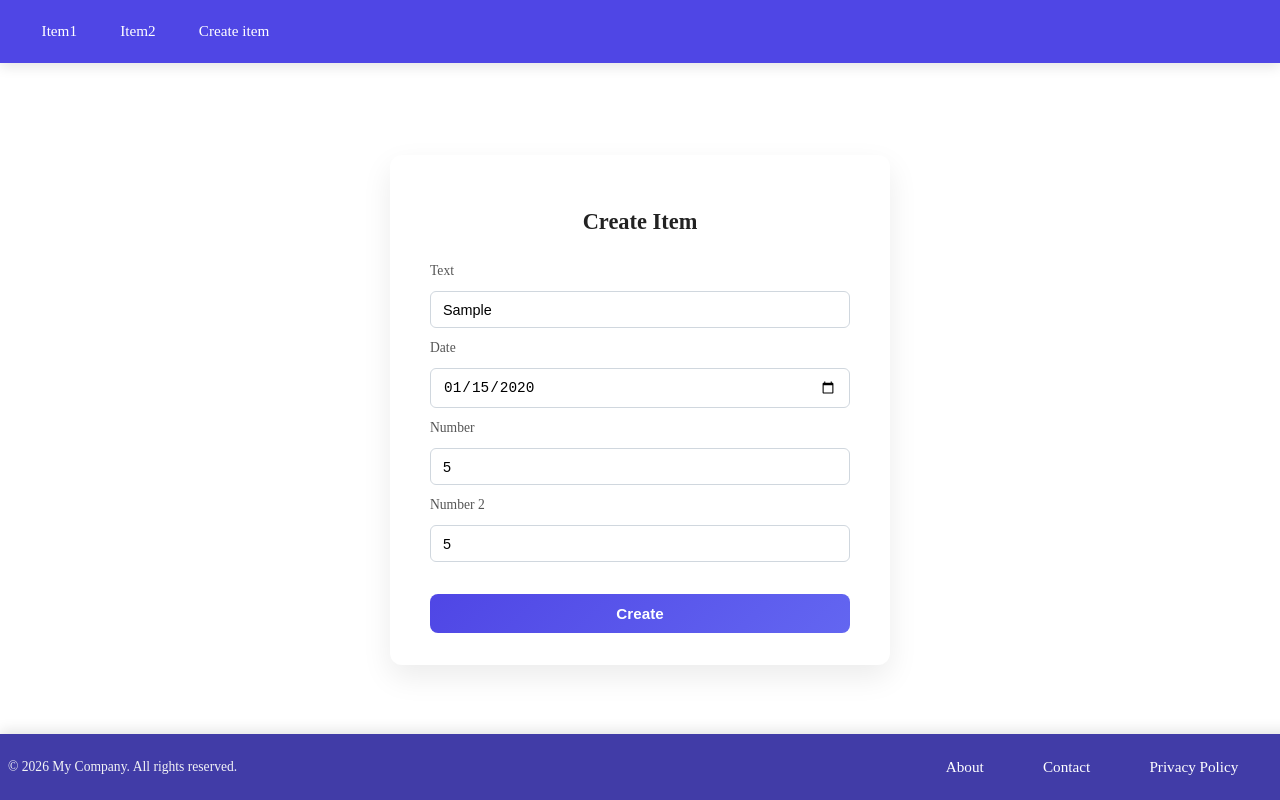
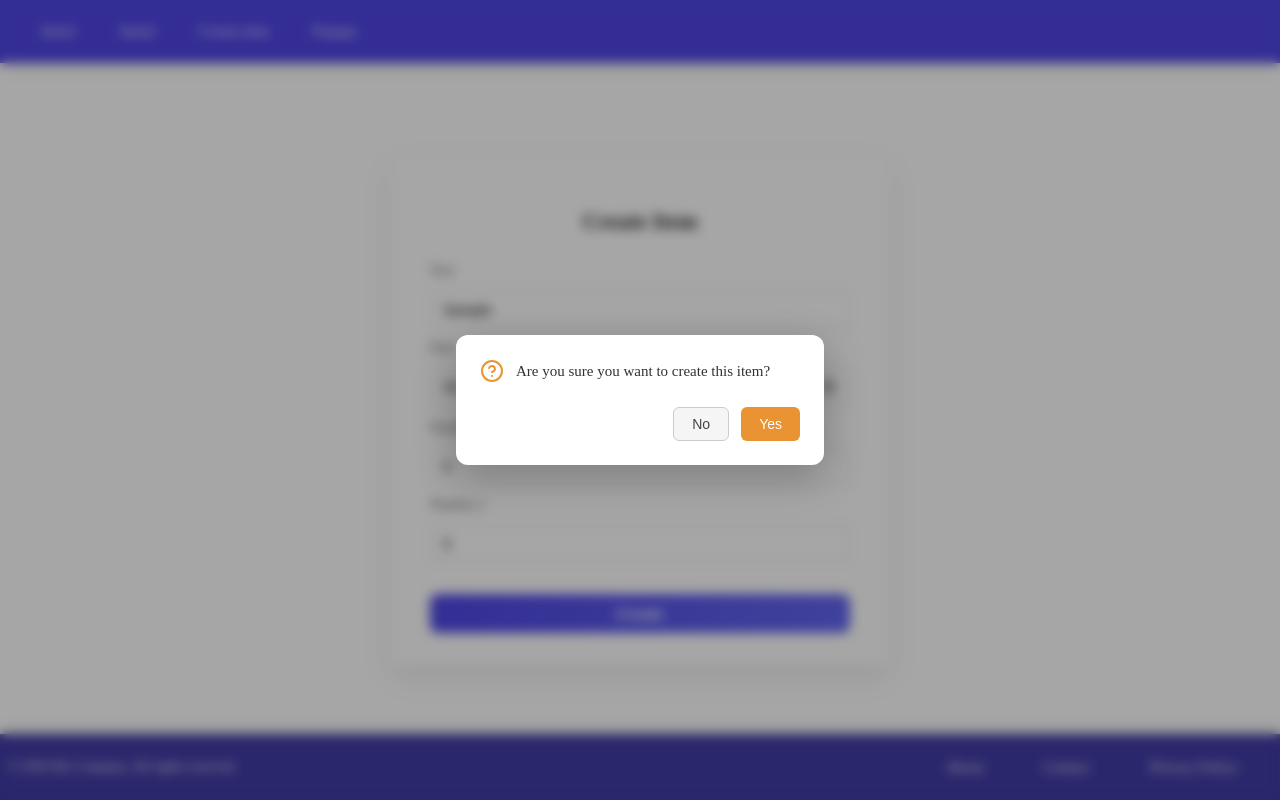
Before and after one commit to dstajic/frontend-sablon, a React (Vite) app: page /createItem in a window 1280 px wide. Both pictures are taken after typing "Sample", "2020-01-15", "5", "5" into the empty fields and a click on the button "Create". Built offline with nearby package versions, Linux system fonts and the light colour scheme.

Commit message:
dodati popupovi

```diff
--- a/package.json
+++ b/package.json
@@ -11,6 +11,7 @@
   "dependencies": {
     "axios": "^1.13.2",
     "i": "^0.3.7",
+    "lucide-react": "^0.562.0",
     "npm": "^11.7.0",
     "react": "^19.0.0",
     "react-dom": "^19.0.0",
--- a/src/App.jsx
+++ b/src/App.jsx
@@ -5,6 +5,7 @@ import TableRenderComponent from "./components/pages/TableRenderComponent";
 import FooterBlueprint from "./components/sharedComponents/FooterBlueprint";
 import NavbarBlueprint from "./components/sharedComponents/NavBarBlueprint";
 import CreateFormBlueprint from "./components/forms/CreateFormBlueprint";
+import PopupTestPanel from "./components/popupTestPanel";
 import "./styles/globals.scss";
 
 export default () => (
@@ -15,6 +16,7 @@ export default () => (
         <Route path="/item1" element={<CardRenderComponent />}></Route>
         <Route path="/item2" element={<TableRenderComponent />}></Route>
         <Route path="/createItem" element={<CreateFormBlueprint />}></Route>
+        <Route path="/popups" element={<PopupTestPanel />}></Route>
       </Routes>
       <FooterBlueprint />
     </BrowserRouter>
--- a/src/components/forms/CreateFormBlueprint.jsx
+++ b/src/components/forms/CreateFormBlueprint.jsx
@@ -1,53 +1,51 @@
-import React from "react";
+import React, { useState } from "react";
 import { useForm } from "react-hook-form";
-import { useState } from "react";
 import "../../styles/createFormBlueprintStyle.scss";
 
+import ErrorPopup from "../sharedComponents/errorPopupBlueprint";
+import SuccessPopup from "../sharedComponents/sucessPopupBlueprint";
+import ConfirmationPopup from "../sharedComponents/confirmationPopupBlueprint";
+// import { createItem } from "../../services/itemService";
+
 const CreateFormBlueprint = () => {
-  const {
-    register,
-    handleSubmit,
-    formState: { errors },
-  } = useForm({ mode: "onChange" });
+  const { register, handleSubmit } = useForm({ mode: "onChange" });
 
   const [errorMsg, setErrorMessage] = useState("");
+  const [successMsg, setSuccessMessage] = useState("");
+
   const [showError, setShowError] = useState(false);
+  const [showSuccess, setShowSuccess] = useState(false);
+  const [showConfirmation, setShowConfirmation] = useState(false);
 
-  const onSubmit = async (data) => {
+  const [formData, setFormData] = useState(null);
+
+  const handleCreate = async () => {
     try {
       const payload = {
-        ...data,
-        number: Number(data.number),
-        number2: Number(data.number2),
-        text: String(data.text),
-        date: data.date || null,
+        ...formData,
+        number: Number(formData.number),
+        number2: Number(formData.number2),
+        text: String(formData.text),
+        date: formData.date || null,
       };
 
       // await createItem(payload);
 
       console.log("Item created", payload);
+
+      setSuccessMessage("Item successfully created!");
+      setShowSuccess(true);
     } catch (error) {
-      if (error?.response?.status) {
-        if (error.response.status === 404) {
-          setErrorMessage(error.response.data?.error || "Resource not found.");
-        } else if (error.response.status === 500) {
-          setErrorMessage(
-            "Server is temporarily unavailable. Please try again later."
-          );
-        } else {
-          setErrorMessage(`Error: ${error.response.status}`);
-        }
-      } else if (error?.request) {
-        setErrorMessage(
-          "The server is not responding. Please try again later."
-        );
-      } else {
-        setErrorMessage("Something went wrong. Please try again.");
-      }
+      setErrorMessage("Failed to create item.");
+      setShowError(true);
+    } finally {
+      setShowConfirmation(false);
+    }
+  };
 
-      setShowError(true);
-      console.log("Create failed:", error);
-    }
+  const onSubmit = (data) => {
+    setFormData(data);
+    setShowConfirmation(true);
   };
 
   return (
@@ -55,45 +53,49 @@ const CreateFormBlueprint = () => {
       <form className="form" onSubmit={handleSubmit(onSubmit)}>
         <h3>Create Item</h3>
 
-        <label htmlFor="text">Text</label>
-        <input
-          type="text"
-          id="text"
-          placeholder="Text"
-          {...register("text", {
-            required: "Text is required",
-          })}
-        />
+        <label>Text</label>
+        <input {...register("text", { required: true })} />
 
-        <label htmlFor="date">Date</label>
-        <input type="date" id="date" {...register("date")} />
+        <label>Date</label>
+        <input type="date" {...register("date")} />
 
-        <label htmlFor="number">Number</label>
-        <input
-          type="number"
-          id="number"
-          placeholder="Number"
-          {...register("number", {
-            required: "Number is required",
-          })}
-        />
+        <label>Number</label>
+        <input type="number" {...register("number", { required: true })} />
 
-        <label htmlFor="number2">Number 2</label>
-        <input
-          type="number"
-          id="number2"
-          placeholder="Number 2"
-          {...register("number2", {
-            required: "Second number is required",
-          })}
-        />
-
-        {showError && <p className="errorMessage">{errorMsg}</p>}
+        <label>Number 2</label>
+        <input type="number" {...register("number2", { required: true })} />
 
         <button id="submitBtn" type="submit">
           Create
         </button>
       </form>
+
+      {/* ERROR */}
+      {showError && (
+        <ErrorPopup
+          message={errorMsg}
+          timeOut={2}
+          onClose={() => setShowError(false)}
+        />
+      )}
+
+      {/* SUCCESS */}
+      {showSuccess && (
+        <SuccessPopup
+          message={successMsg}
+          timeOut={2}
+          onClose={() => setShowSuccess(false)}
+        />
+      )}
+
+      {/* CONFIRMATION */}
+      {showConfirmation && (
+        <ConfirmationPopup
+          message="Are you sure you want to create this item?"
+          onYes={handleCreate}
+          onNo={() => setShowConfirmation(false)}
+        />
+      )}
     </div>
   );
 };
--- /dev/null
+++ b/src/components/popupTestPanel.jsx
@@ -0,0 +1,63 @@
+import React, { useState } from "react";
+
+import SuccessPopup from "../components/sharedComponents/sucessPopupBlueprint";
+import ErrorPopupBlueprint from "../components/sharedComponents/errorPopupBlueprint";
+import ConfirmationPopup from "../components/sharedComponents/confirmationPopupBlueprint";
+
+const PopupTestPanel = () => {
+  const [showSuccess, setShowSuccess] = useState(false);
+  const [showError, setShowError] = useState(false);
+  const [showConfirmation, setShowConfirmation] = useState(false);
+
+  return (
+    <>
+      <div
+        style={{
+          display: "flex",
+          gap: "16px",
+          padding: "24px",
+        }}
+      >
+        <button onClick={() => setShowSuccess(true)}>Open Success Popup</button>
+
+        <button onClick={() => setShowError(true)}>Open Error Popup</button>
+
+        <button onClick={() => setShowConfirmation(true)}>
+          Open Confirmation Popup
+        </button>
+      </div>
+
+      {/* SUCCESS */}
+      {showSuccess && (
+        <SuccessPopup
+          message="This is a success message!"
+          timeOut={2}
+          onClose={() => setShowSuccess(false)}
+        />
+      )}
+
+      {/* ERROR */}
+      {showError && (
+        <ErrorPopupBlueprint
+          message="This is an error message!"
+          timeOut={2}
+          onClose={() => setShowError(false)}
+        />
+      )}
+
+      {/* CONFIRMATION */}
+      {showConfirmation && (
+        <ConfirmationPopup
+          message="Are you sure you want to continue?"
+          onYes={() => {
+            console.log("Confirmed!");
+            setShowConfirmation(false);
+          }}
+          onNo={() => setShowConfirmation(false)}
+        />
+      )}
+    </>
+  );
+};
+
+export default PopupTestPanel;
--- a/src/components/sharedComponents/NavBarBlueprint.jsx
+++ b/src/components/sharedComponents/NavBarBlueprint.jsx
@@ -14,6 +14,9 @@ const NavbarBlueprint = () => {
       <Link className="link" to="/createItem">
         <p>Create item</p>
       </Link>
+      <Link className="link" to="/popups">
+        <p>Popups</p>
+      </Link>
     </div>
   );
 };
--- /dev/null
+++ b/src/components/sharedComponents/confirmationPopupBlueprint.jsx
@@ -0,0 +1,25 @@
+import React from "react";
+import { CircleQuestionMark } from "lucide-react";
+import "../../styles/confirmationPopupStyle.scss";
+const ConfirmationPopup = ({ message, onYes, onNo }) => {
+  return (
+    <>
+      <div id="Overlay"></div>
+      <div id="ConfirmationPopupContainer">
+        <div id="messageContainer">
+          <CircleQuestionMark color="#EA9332" id="icon" />
+          <p>{message}</p>
+        </div>
+        <div id="buttonWrapper">
+          <button id="ConfirmationNoButton" onClick={onNo}>
+            No
+          </button>
+          <button id="ConfirmationYesButton" onClick={onYes}>
+            Yes
+          </button>
+        </div>
+      </div>
+    </>
+  );
+};
+export default ConfirmationPopup;
--- /dev/null
+++ b/src/components/sharedComponents/errorPopupBlueprint.jsx
@@ -0,0 +1,32 @@
+import React, { useState, useEffect } from "react";
+import "../../styles/errorPopupStyle.scss";
+import { CircleAlert } from "lucide-react";
+
+const ErrorPopupBlueprint = ({ message, onClose, timeOut }) => {
+  const [fadeOut, setFadeOut] = useState(false);
+  const fadeClass = fadeOut ? "fade-out" : "fade-in";
+
+  useEffect(() => {
+    const timer = setTimeout(() => setFadeOut(true), timeOut * 1000 - 300);
+    const closeTimer = setTimeout(() => onClose(), timeOut * 1000);
+
+    return () => {
+      clearTimeout(timer);
+      clearTimeout(closeTimer);
+    };
+  }, [timeOut, onClose]);
+
+  return (
+    <div id="ErrorPopupContainer" className={fadeClass}>
+      <div id="messageContainer">
+        <CircleAlert color="red" id="icon" />
+        <p>Error: {message}</p>
+      </div>
+      <button id="PopupCloseButton" onClick={onClose}>
+        Close
+      </button>
+    </div>
+  );
+};
+
+export default ErrorPopupBlueprint;
--- /dev/null
+++ b/src/components/sharedComponents/sucessPopupBlueprint.jsx
@@ -0,0 +1,37 @@
+import React from "react";
+import "../../styles/sucessPopupStyle.scss";
+import { CircleCheck } from "lucide-react";
+import { useEffect } from "react";
+import { useState } from "react";
+const SucessPopup = ({ addClassName, message, timeOut, onClose }) => {
+  const [fadeOut, setFadeOut] = useState(false);
+  const fadeClass = fadeOut ? "fade-out" : "fade-in";
+
+  useEffect(() => {
+    // Start fade-out before actually removing the popup
+    const timer = setTimeout(() => setFadeOut(true), timeOut * 1000 - 300); // start fade-out 0.3s before
+    const closeTimer = setTimeout(() => onClose(), timeOut * 1000);
+
+    return () => {
+      clearTimeout(timer);
+      clearTimeout(closeTimer);
+    };
+  }, [timeOut, onClose]);
+  return (
+    <>
+      <div
+        id="SucessPopupContainer"
+        className={`${addClassName ?? ""} ${fadeClass}`}
+      >
+        <div id="messageContainer">
+          <CircleCheck size={35} color="#2AB42E" id="icon" />
+          <p>Success: {message}</p>
+        </div>
+        <button id="SucessCloseButton" onClick={onClose}>
+          X
+        </button>
+      </div>
+    </>
+  );
+};
+export default SucessPopup;
--- /dev/null
+++ b/src/styles/confirmationPopupStyle.scss
@@ -0,0 +1,86 @@
+/* Overlay sa blur efektom */
+#Overlay {
+  position: fixed;
+  inset: 0;
+  z-index: 9998;
+
+  background: rgba(0, 0, 0, 0.35);
+  backdrop-filter: blur(6px);
+  -webkit-backdrop-filter: blur(6px);
+}
+
+/* Confirmation modal */
+#ConfirmationPopupContainer {
+  position: fixed;
+  top: 50%;
+  left: 50%;
+  transform: translate(-50%, -50%);
+  z-index: 9999;
+
+  min-width: 320px;
+  max-width: 420px;
+  padding: 24px;
+
+  background-color: #fff;
+  border-radius: 12px;
+  box-shadow: 0 12px 40px rgba(0, 0, 0, 0.25);
+
+  display: flex;
+  flex-direction: column;
+  gap: 24px;
+}
+
+/* Message */
+#messageContainer {
+  display: flex;
+  align-items: center;
+  gap: 12px;
+
+  p {
+    margin: 0;
+    font-size: 15px;
+    color: #333;
+    font-weight: 500;
+    line-height: 1.4;
+  }
+}
+
+#icon {
+  flex-shrink: 0;
+}
+
+/* Buttons */
+#buttonWrapper {
+  display: flex;
+  justify-content: flex-end;
+  gap: 12px;
+}
+
+#ConfirmationNoButton {
+  padding: 8px 18px;
+  border-radius: 6px;
+  border: 1px solid #ccc;
+  background-color: #f5f5f5;
+  color: #444;
+  font-size: 14px;
+  cursor: pointer;
+
+  &:hover {
+    background-color: #eaeaea;
+  }
+}
+
+#ConfirmationYesButton {
+  padding: 8px 18px;
+  border-radius: 6px;
+  border: none;
+  background-color: #ea9332;
+  color: #fff;
+  font-size: 14px;
+  font-weight: 500;
+  cursor: pointer;
+
+  &:hover {
+    background-color: darken(#ea9332, 8%);
+  }
+}
--- /dev/null
+++ b/src/styles/errorPopupStyle.scss
@@ -0,0 +1,70 @@
+#ErrorPopupContainer {
+  position: fixed;
+  top: 20px;
+  right: 20px;
+  z-index: 9999;
+
+  min-width: 300px;
+  max-width: 380px;
+  padding: 16px;
+
+  background-color: #fff;
+  border-left: 5px solid #e53935;
+  border-radius: 8px;
+  box-shadow: 0 8px 24px rgba(0, 0, 0, 0.18);
+
+  display: flex;
+  flex-direction: column;
+  gap: 14px;
+
+  opacity: 0;
+  transform: translateY(-10px);
+  transition: opacity 0.3s ease, transform 0.3s ease;
+
+  &.fade-in {
+    opacity: 1;
+    transform: translateY(0);
+  }
+
+  &.fade-out {
+    opacity: 0;
+    transform: translateY(-10px);
+  }
+}
+
+#messageContainer {
+  display: flex;
+  align-items: center;
+  gap: 10px;
+
+  p {
+    margin: 0;
+    font-size: 14px;
+    color: #b71c1c;
+    font-weight: 500;
+  }
+}
+
+#icon {
+  flex-shrink: 0;
+}
+
+#PopupCloseButton {
+  align-self: flex-end;
+  padding: 6px 14px;
+
+  background-color: #e53935;
+  border: none;
+  border-radius: 4px;
+
+  color: #fff;
+  font-size: 13px;
+  font-weight: 500;
+  cursor: pointer;
+
+  transition: background-color 0.2s ease;
+
+  &:hover {
+    background-color: #c62828;
+  }
+}
--- /dev/null
+++ b/src/styles/sucessPopupStyle.scss
@@ -0,0 +1,64 @@
+#SucessPopupContainer {
+  position: fixed;
+  top: 20px;
+  right: 20px;
+  z-index: 9999;
+
+  min-width: 280px;
+  max-width: 360px;
+  padding: 14px 16px;
+
+  background-color: #ffffff;
+  border-left: 5px solid #2ab42e;
+  border-radius: 8px;
+  box-shadow: 0 8px 24px rgba(0, 0, 0, 0.15);
+
+  display: flex;
+  align-items: center;
+  justify-content: space-between;
+  gap: 12px;
+
+  opacity: 0;
+  transform: translateY(-10px);
+  transition: opacity 0.3s ease, transform 0.3s ease;
+
+  &.fade-in {
+    opacity: 1;
+    transform: translateY(0);
+  }
+
+  &.fade-out {
+    opacity: 0;
+    transform: translateY(-10px);
+  }
+}
+
+#messageContainer {
+  display: flex;
+  align-items: center;
+  gap: 10px;
+
+  p {
+    margin: 0;
+    font-size: 14px;
+    color: #333;
+    font-weight: 500;
+  }
+}
+
+#icon {
+  flex-shrink: 0;
+}
+
+#SucessCloseButton {
+  background: transparent;
+  border: none;
+  font-size: 14px;
+  cursor: pointer;
+  color: #999;
+  padding: 4px;
+
+  &:hover {
+    color: #333;
+  }
+}
```
Also changed, not shown: src/components/forms/EditFormBlueprint.jsx (+75 -45 lines), 1 other file (tests, documents, lock files or other folders).
